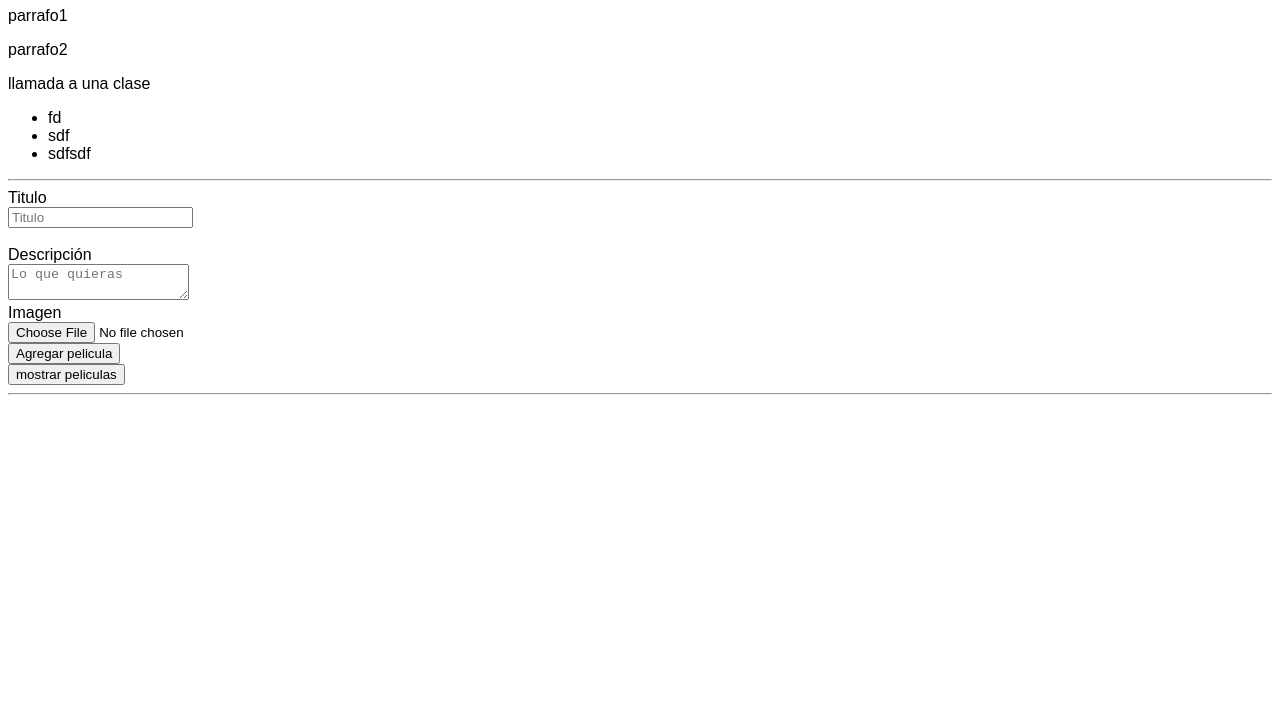
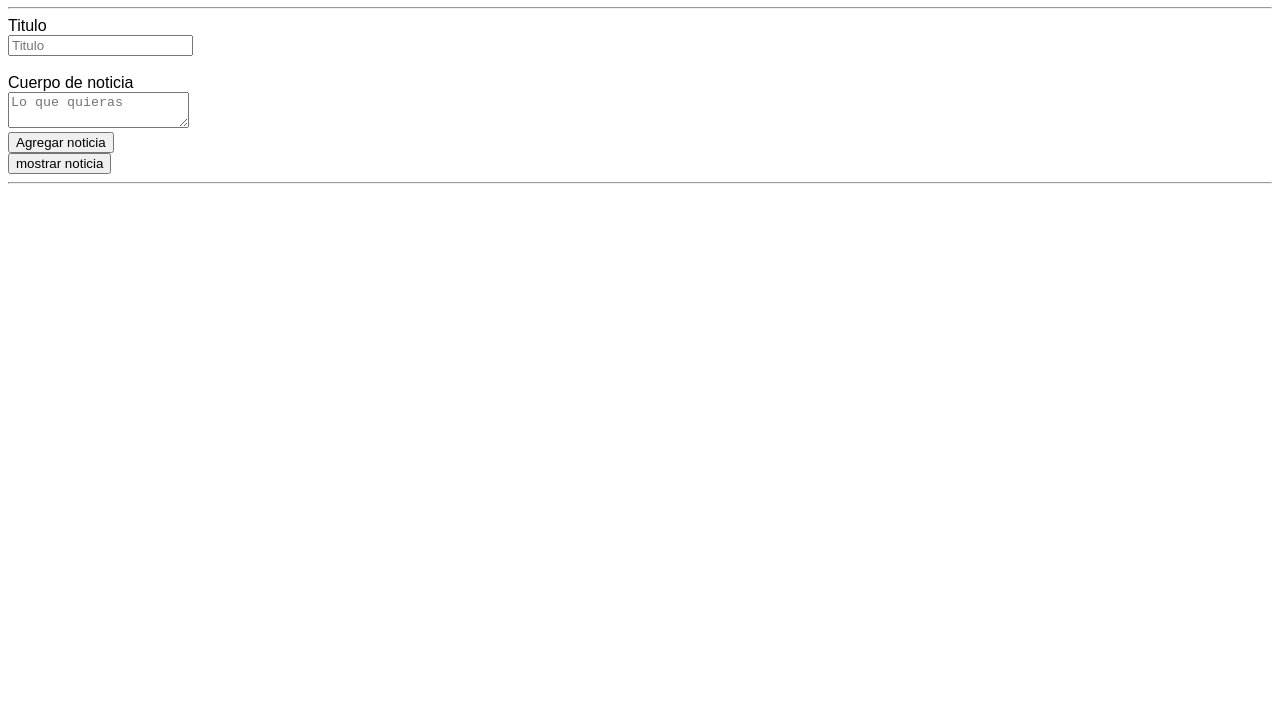
Before and after one commit to juanromaris/jquery, a plain HTML site: page index.html in a window 1280 px wide. Shown: the part 73-800 px from the top of the page. Drawn offline with Linux system fonts and the light colour scheme.

Commit message:
modificaciones

```diff
--- a/index.html
+++ b/index.html
@@ -2,30 +2,12 @@
 <html>
 <head>
   <meta charset="utf-8">
-  <title>IMDB</title>
+  <title>Intro al DOM</title>
   <link rel="stylesheet" href="css/styles.css">
 </head>
 <body>
 
-  <h1 class="main-title">IMDB</h1>
-
-  <p>parrafo1</p>
-  <p>parrafo2</p>
-
-
-   <div class="container">llamada a una clase
-
-
-        <ul>
-              <li>fd</li>
-              <li>sdf</li>
-              <li>sdfsdf</li>
-        </ul>
-
-
-   </div>
-
-
+  <h1 class="main-title">Mis Noticias</h1>
 
   <hr>
 
@@ -33,17 +15,14 @@
     <label > Titulo </label><br/>
     <input type="text" placeholder="Titulo" id="titulo" name="">
     <br><br>
-    <label>Descripción</label><br>
+    <label> Cuerpo de noticia </label><br>
     <textarea type="text" placeholder="Lo que quieras" id="descripcion" name=""></textarea>
     <br>
-    <label>Imagen</label><br>
-    <input name="uploadedfile" id="img" type="file" />
+    <input type="button" id="boton-agregar" value="Agregar noticia" onclick="misNoticias.agregar();">
     <br>
-    <input type="button" id="boton-agregar" value="Agregar pelicula" onclick="imdb.agregar();">
-    <br>
-    <input type="button" id="boton-mostrar" value="mostrar peliculas" onclick="imdb.mostrar();">
+    <input type="button" id="boton-mostrar" value="mostrar noticia" onclick="misNoticias.mostrar();">
 
-  <div id="peliculas">
+  <div id="noticias">
 
 
 
@@ -54,7 +33,7 @@
   <hr>
 
   <!-- Cargamos Nuestro JavaScript -->
-  <script type="text/javascript" src="js/jquery-3.2.1.min.js"></script>
-  <script type="text/javascript" src="js/app.js"></script>
+  <script src="js/jquery-3.2.1.min.js"></script>
+  <script src="js/app.js"></script>
 </body>
 </html>
--- a/js/app.js
+++ b/js/app.js
@@ -7,28 +7,16 @@ $(document).ready(function() {
 
 
 
-var hola = $("p");
-
-console.log(hola);
-
-
-var clase = $(".container");
-
-
-console.log(clase);
-
-
-var s3 = $("ul li").eq(2).html();
-console.log(s3);
 
 
 
-var imdb = (function() {
+
+var misNoticias = (function() {
 
   // entorno privado
 
   // Creamos un array para guardar las noticias
-  var peliculas = [];
+  var noticias = [];
 
 
 
@@ -43,29 +31,26 @@ var imdb = (function() {
 
 
 
-  function agregarPelicula() {
+  function agregarNoticia() {
 
 
     // Constructor Noticia
-    function Pelicula() {
+    function Noticia() {
       this.titulo = "";
-      this.descripcion = "";
-      this.img = "";
+      this.cuerpo = "";
     }
 
     // Creamos un objeto Noticia asignado a una variable
-    var pelicula = new Pelicula();
+    var noticia = new Noticia();
 
     // Agregamos titulo y cuerpo
-    pelicula.titulo = document.getElementById("titulo").value;
-    console.log(pelicula.titulo);
-    pelicula.descripcion = document.getElementById("descripcion").value;
-    console.log(pelicula.descripcion);
-    pelicula.img = document.getElementById("img").value;
-    console.log(pelicula.img);
+    noticia.titulo = $("#titulo").val();
+    console.log(noticia.titulo);
+    noticia.cuerpo = $("#descripcion").val();
+    console.log(noticia.cuerpo);
     // Si el usuario cargo algo hago esto, caso contrario..
-    if (pelicula.titulo && pelicula.descripcion !== null) {
-      peliculas.push(pelicula);
+    if (noticia.titulo && noticia.cuerpo !== null) {
+      noticias.push(noticia);
       return true;
     } else {
       return false;
@@ -74,14 +59,14 @@ var imdb = (function() {
   }
 
 
-  function mostrarPeliculas() {
+  function mostrarNoticia() {
 
     // Agarramos el container de noticias (fijate que metodo usamos)
-    if (peliculas.length > 0) {
+    if (noticias.length > 0) {
 
 
       // capturo el elemento con ID "noticias" (fijate en el HTML)
-      var containerPeliculas = document.getElementById("peliculas");
+      var containerNoticias = $("#noticias");
 
 
       // Creamos un par de variables para el titulo y parrafo
@@ -90,24 +75,25 @@ var imdb = (function() {
 
 
       // Iteramos sobre el array de noticias
-      for (var i = 0; i < peliculas.length; i++) {
+      for (var i = 0; i < noticias.length; i++) {
 
         // Creamos los elementos y los asignamos
         tituloConFormato = document.createElement("h2");
         parrafoConFormato = document.createElement("p");
 
         // Agrego el contenido del titulo y noticias
-        tituloConFormato.innerHTML = peliculas[i].titulo;
-        parrafoConFormato.innerHTML = peliculas[i].descripcion;
-        parrafoConFormato.innerHTML = peliculas[i].img;
+        tituloConFormato.append(noticias[i].titulo);
+        console.log(tituloConFormato);
+        parrafoConFormato.append(noticias[i].cuerpo);
+console.log(parrafoConFormato);
 
         // Los agrego al DOM
-        containerPeliculas.appendChild(tituloConFormato);
-        containerPeliculas.appendChild(parrafoConFormato);
+        containerNoticias.append(tituloConFormato);
+        containerNoticias.append(parrafoConFormato);
       }
 
       // Vaciamos el array al finalizar (proba que pasa si sacas esto)
-      peliculas = [];
+      noticias = [];
 
       // Como la carga de noticias salio bien, devolvemos "true"
       return true;
@@ -124,7 +110,7 @@ var imdb = (function() {
   return {
     agregar: function() {
       // hacer algo
-      if (agregarPelicula()) {
+      if (agregarNoticia()) {
         return "Carga de noticias exitosa.";
       } else {
         return "No se ha cargado nada.";
@@ -132,7 +118,7 @@ var imdb = (function() {
 
     },
     mostrar: function() {
-      if (mostrarPeliculas()) {
+      if (mostrarNoticia()) {
         return "Cargando noticias al DOM..";
       } else {
         return "No se ha agregado ninguna noticia, cargue una antes.";
@@ -145,9 +131,10 @@ var imdb = (function() {
 
 console.log("Carga de JS realizada con exito!");
 
-var botonAgregar = document.getElementById("boton-agregar");
-     botonAgregar.onclick = agregarPelicula ();
+
+    var botonAgregar = $("#boton-agregar");
+     botonAgregar.click = agregarNoticia ();
 
 
-var botonMostrar = document.getElementById("boton-mostrar");
-     botonMostrar.onclick = mostrarPeliculas ();
+    var botonMostrar = $("#boton-mostrar");
+     botonMostrar.click = agregarNoticia ();
```
